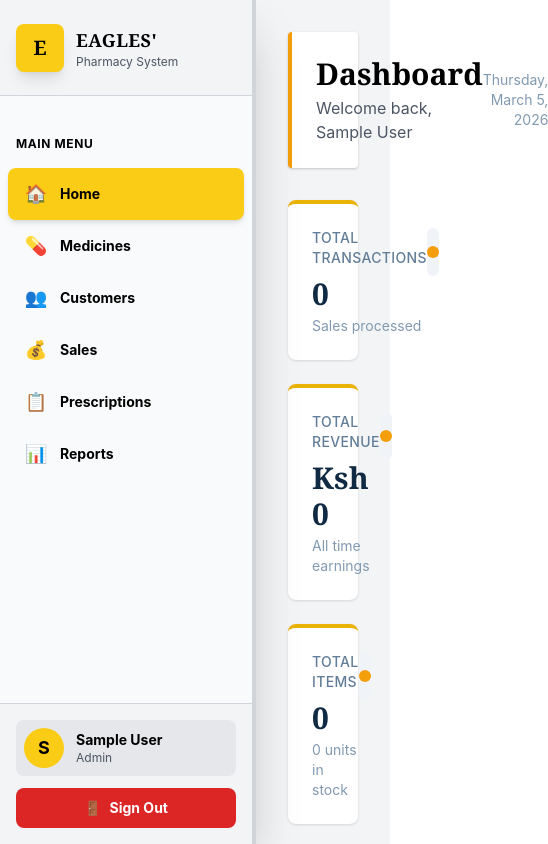
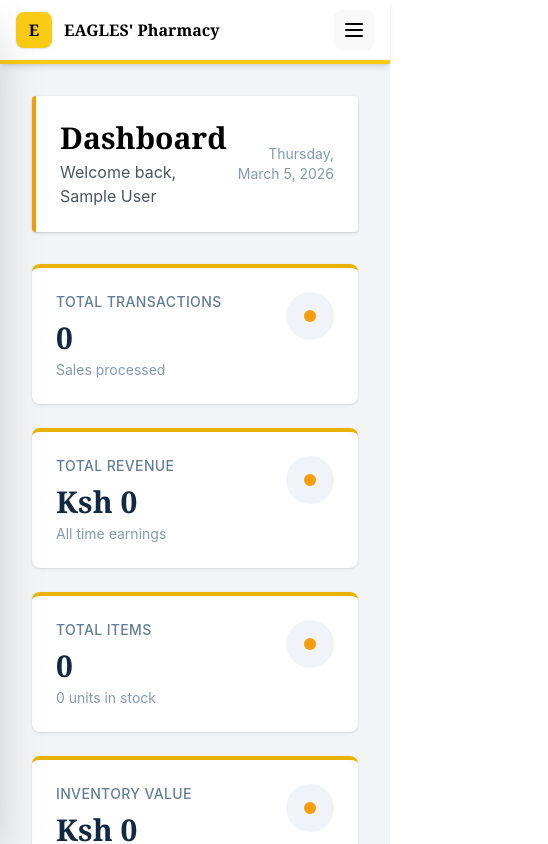
Before and after one commit to Ndinyo39/pharmacy, a React (Vite) app in the folder frontend/: page /dashboard in a window 390 px wide. Shown: the top 844 px of the page, 548 px wide, since content can reach past the window. Built offline with nearby package versions, Linux system fonts and the light colour scheme; no server answers; sample sign-in values are in the browser's storage.

Commit message:
feat: improve mobile responsiveness with hamburger menu and responsive layout

```diff
--- a/frontend/src/App.tsx
+++ b/frontend/src/App.tsx
@@ -22,7 +22,7 @@ function AppContent() {
 
   return (
     <Router>
-      <div className="min-h-screen bg-gray-100 ml-64">
+      <div className="min-h-screen bg-gray-100 lg:ml-64 pt-16 lg:pt-0">
         <Navigation />
         <Routes>
           <Route
--- a/frontend/src/components/Navigation.tsx
+++ b/frontend/src/components/Navigation.tsx
@@ -1,4 +1,4 @@
-import React from 'react';
+import React, { useState } from 'react';
 import { Link, useNavigate, useLocation } from 'react-router-dom';
 import { useAuth } from '../context/AuthContext';
 
@@ -7,20 +7,21 @@ interface NavLinkProps {
   to: string;
   icon: string;
   children: React.ReactNode;
+  onClick?: () => void;
 }
 
-const NavLink: React.FC<NavLinkProps> = ({ to, icon, children }) => {
+const NavLink: React.FC<NavLinkProps> = ({ to, icon, children, onClick }) => {
   const location = useLocation();
   const isActive = location.pathname === to;
 
   return (
     <Link
       to={to}
-      className={`flex items-center gap-3 px-4 py-3 text-sm font-bold transition-all duration-200 rounded-lg mx-2 ${
-        isActive
+      onClick={onClick}
+      className={`flex items-center gap-3 px-4 py-3 text-sm font-bold transition-all duration-200 rounded-lg mx-2 ${isActive
           ? 'bg-yellow-400 text-black shadow-md'
           : 'text-black hover:bg-gray-200'
-      }`}
+        }`}
     >
       <span className="text-lg w-6 text-center">{icon}</span>
       <span>{children}</span>
@@ -38,6 +39,7 @@ const SectionHeader: React.FC<{ children: React.ReactNode }> = ({ children }) =>
 export const Navigation: React.FC = () => {
   const { user, logout, isAuthenticated } = useAuth();
   const navigate = useNavigate();
+  const [mobileOpen, setMobileOpen] = useState(false);
 
   const handleLogout = () => {
     logout();
@@ -48,10 +50,12 @@ export const Navigation: React.FC = () => {
     return null;
   }
 
-  return (
-    <nav className="fixed left-0 top-0 h-screen bg-white text-black shadow-2xl z-50 w-64 flex flex-col border-r-4 border-gray-300">
+  const closeMobile = () => setMobileOpen(false);
+
+  const sidebarContent = (
+    <>
       {/* Logo Section */}
-      <div className="h-24 flex items-center px-4 border-b border-gray-300 bg-gray-100">
+      <div className="h-24 flex items-center px-4 border-b border-gray-300 bg-gray-100 flex-shrink-0">
         <div className="flex items-center gap-3">
           <div className="w-12 h-12 bg-yellow-400 rounded-lg flex items-center justify-center shadow-lg">
             <span className="text-black font-serif font-bold text-xl">E</span>
@@ -68,31 +72,31 @@ export const Navigation: React.FC = () => {
         {/* Main Menu */}
         <div>
           <SectionHeader>MAIN MENU</SectionHeader>
-          <NavLink to="/dashboard" icon="🏠">Home</NavLink>
-          <NavLink to="/medicines" icon="💊">Medicines</NavLink>
-          <NavLink to="/customers" icon="👥">Customers</NavLink>
-          <NavLink to="/sales" icon="💰">Sales</NavLink>
-          <NavLink to="/prescriptions" icon="📋">Prescriptions</NavLink>
-          <NavLink to="/reports" icon="📊">Reports</NavLink>
+          <NavLink to="/dashboard" icon="🏠" onClick={closeMobile}>Home</NavLink>
+          <NavLink to="/medicines" icon="💊" onClick={closeMobile}>Medicines</NavLink>
+          <NavLink to="/customers" icon="👥" onClick={closeMobile}>Customers</NavLink>
+          <NavLink to="/sales" icon="💰" onClick={closeMobile}>Sales</NavLink>
+          <NavLink to="/prescriptions" icon="📋" onClick={closeMobile}>Prescriptions</NavLink>
+          <NavLink to="/reports" icon="📊" onClick={closeMobile}>Reports</NavLink>
         </div>
 
         {/* Administration - Only show for super-admin */}
         {user?.role === 'super-admin' && (
           <div>
             <SectionHeader>ADMINISTRATION</SectionHeader>
-            <NavLink to="/superadmin" icon="🛡️">Admin Panel</NavLink>
-            <NavLink to="/superadmin/users" icon="👤">Users</NavLink>
-            <NavLink to="/superadmin/pharmacies" icon="🏥">Pharmacies</NavLink>
-            <NavLink to="/superadmin/audit-logs" icon="📝">Audit Logs</NavLink>
-            <NavLink to="/superadmin/settings" icon="⚙️">Settings</NavLink>
+            <NavLink to="/superadmin" icon="🛡️" onClick={closeMobile}>Admin Panel</NavLink>
+            <NavLink to="/superadmin/users" icon="👤" onClick={closeMobile}>Users</NavLink>
+            <NavLink to="/superadmin/pharmacies" icon="🏥" onClick={closeMobile}>Pharmacies</NavLink>
+            <NavLink to="/superadmin/audit-logs" icon="📝" onClick={closeMobile}>Audit Logs</NavLink>
+            <NavLink to="/superadmin/settings" icon="⚙️" onClick={closeMobile}>Settings</NavLink>
           </div>
         )}
       </div>
 
       {/* User Section */}
-      <div className="p-4 border-t border-gray-300 bg-gray-100">
+      <div className="p-4 border-t border-gray-300 bg-gray-100 flex-shrink-0">
         <div className="flex items-center gap-3 mb-3 p-2 bg-gray-200 rounded-lg">
-          <div className="w-10 h-10 bg-yellow-400 rounded-full flex items-center justify-center">
+          <div className="w-10 h-10 bg-yellow-400 rounded-full flex items-center justify-center flex-shrink-0">
             <span className="text-black font-bold text-lg">
               {user?.name?.charAt(0).toUpperCase() || 'U'}
             </span>
@@ -110,6 +114,61 @@ export const Navigation: React.FC = () => {
           <span>Sign Out</span>
         </button>
       </div>
-    </nav>
+    </>
+  );
+
+  return (
+    <>
+      {/* === DESKTOP SIDEBAR (hidden on mobile) === */}
+      <nav className="fixed left-0 top-0 h-screen bg-white text-black shadow-2xl z-50 w-64 flex-col border-r-4 border-gray-300 hidden lg:flex">
+        {sidebarContent}
+      </nav>
+
+      {/* === MOBILE TOP BAR (hidden on desktop) === */}
+      <div className="lg:hidden fixed top-0 left-0 right-0 z-50 bg-white border-b-4 border-yellow-400 shadow-md flex items-center justify-between px-4 h-16">
+        <div className="flex items-center gap-3">
+          <div className="w-9 h-9 bg-yellow-400 rounded-lg flex items-center justify-center shadow">
+            <span className="text-black font-serif font-bold text-base">E</span>
+          </div>
+          <h1 className="text-base font-serif font-bold text-black">EAGLES' Pharmacy</h1>
+        </div>
+        <button
+          onClick={() => setMobileOpen(true)}
+          className="p-2 rounded-lg hover:bg-gray-100 transition"
+          aria-label="Open menu"
+        >
+          {/* Hamburger icon */}
+          <svg className="w-6 h-6 text-black" fill="none" stroke="currentColor" viewBox="0 0 24 24">
+            <path strokeLinecap="round" strokeLinejoin="round" strokeWidth={2} d="M4 6h16M4 12h16M4 18h16" />
+          </svg>
+        </button>
+      </div>
+
+      {/* === MOBILE DRAWER OVERLAY === */}
+      {mobileOpen && (
+        <div
+          className="lg:hidden fixed inset-0 bg-black bg-opacity-50 z-50"
+          onClick={closeMobile}
+        />
+      )}
+
+      {/* === MOBILE DRAWER PANEL === */}
+      <nav
+        className={`lg:hidden fixed left-0 top-0 h-screen bg-white text-black shadow-2xl z-[60] w-72 flex flex-col border-r-4 border-gray-300 transform transition-transform duration-300 ease-in-out ${mobileOpen ? 'translate-x-0' : '-translate-x-full'
+          }`}
+      >
+        {/* Close button inside drawer */}
+        <button
+          onClick={closeMobile}
+          className="absolute top-4 right-4 p-2 rounded-full hover:bg-gray-200 transition z-10"
+          aria-label="Close menu"
+        >
+          <svg className="w-5 h-5 text-black" fill="none" stroke="currentColor" viewBox="0 0 24 24">
+            <path strokeLinecap="round" strokeLinejoin="round" strokeWidth={2} d="M6 18L18 6M6 6l12 12" />
+          </svg>
+        </button>
+        {sidebarContent}
+      </nav>
+    </>
   );
 };
```
